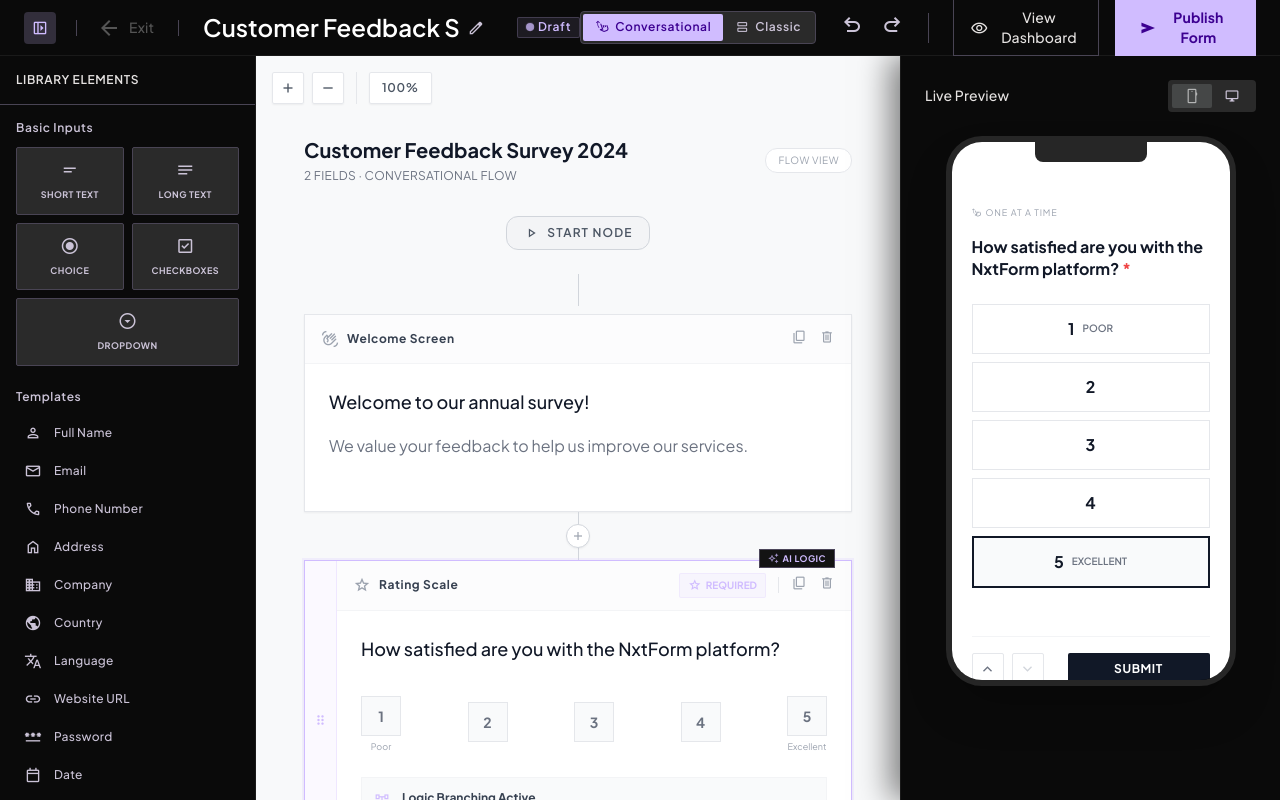
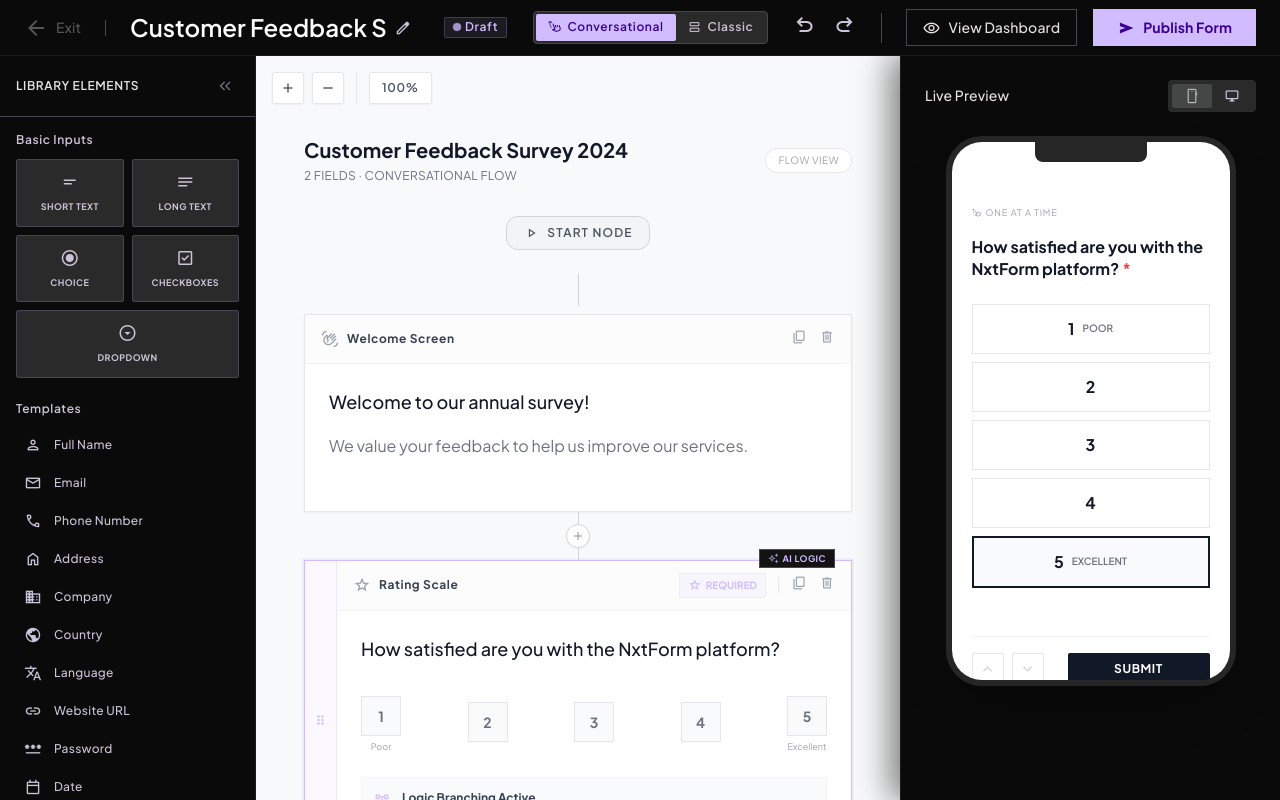
Before and after one commit to RavikantiAkshay/NxtForm, a React (Vite) app in the folder client/: page /workspace/edit in a window 1280 px wide. Built offline with nearby package versions, Linux system fonts and the light colour scheme; sample sign-in values are in the browser's storage.

Commit message:
fix(workspace): adjust library toggle placement and welcome button logic

```diff
--- a/client/src/pages/WorkspaceBuilder.jsx
+++ b/client/src/pages/WorkspaceBuilder.jsx
@@ -158,14 +158,6 @@ export default function WorkspaceBuilder() {
         <header className="h-14 border-b border-[#1a1a1a] flex items-center justify-between px-6 bg-[#0a0a0a] shrink-0 z-40">
           <div className="flex items-center gap-4">
             <button
-              onClick={() => setIsLibraryVisible(!isLibraryVisible)}
-              className={`w-8 h-8 flex items-center justify-center rounded-lg transition-colors ${isLibraryVisible ? 'bg-primary/20 text-primary' : 'text-on-surface-variant hover:text-white hover:bg-surface-container-high'}`}
-              title="Toggle Elements Library"
-            >
-              <span className="material-symbols-outlined text-[18px]">left_panel_open</span>
-            </button>
-            <div className="h-4 w-px bg-outline-variant mx-1"></div>
-            <button
               onClick={() => navigate('/workspace')}
               className="text-[#555] hover:text-white transition-colors flex items-center"
             >
@@ -236,18 +228,27 @@ export default function WorkspaceBuilder() {
         </header>
 
         {/* Builder Workspace Area */}
-        <div className="flex-1 flex overflow-hidden">
+        <div className="flex-1 flex overflow-hidden relative">
 
           {/* Left Side: Component Elements Library */}
-          <aside className={`${isLibraryVisible ? 'w-64 border-r border-[#1a1a1a] opacity-100' : 'w-0 opacity-0 overflow-hidden'} bg-[#0a0a0a] flex flex-col shrink-0 transition-all duration-300 ease-in-out`}>
-            <div className="p-4 border-b border-outline-variant whitespace-nowrap">
+          <aside className={`${isLibraryVisible ? 'w-64 border-r border-[#1a1a1a] opacity-100' : 'w-0 opacity-0'} bg-[#0a0a0a] flex flex-col shrink-0 transition-all duration-300 ease-in-out overflow-hidden`}>
+            <div className="p-4 border-b border-outline-variant whitespace-nowrap flex justify-between items-center">
+              <div>
                 <h2 className="font-label-sm text-label-sm text-on-surface uppercase tracking-wider text-xs">Library Elements</h2>
                 {formMode === 'classic' && (
                   <p className="text-[10px] text-primary mt-1 flex items-center gap-1">
                     <span className="material-symbols-outlined text-[10px]">info</span>
-                  Classic mode — all fields visible at once
+                    Classic mode — all fields visible
                   </p>
                 )}
+              </div>
+              <button
+                onClick={() => setIsLibraryVisible(false)}
+                className="w-7 h-7 flex items-center justify-center text-gray-500 hover:text-white hover:bg-gray-800 rounded-md transition-colors"
+                title="Hide Library"
+              >
+                <span className="material-symbols-outlined text-[18px]">keyboard_double_arrow_left</span>
+              </button>
             </div>
             <div className="flex-1 overflow-y-auto p-4 space-y-6 scrollbar-custom">
 
@@ -487,6 +488,17 @@ export default function WorkspaceBuilder() {
 
             </div>
           </aside>
+
+          {/* Floating Expand Tab when Library is Hidden */}
+          {!isLibraryVisible && (
+            <button
+              onClick={() => setIsLibraryVisible(true)}
+              className="absolute left-0 top-4 bg-[#131313] border border-[#1a1a1a] border-l-0 rounded-r-lg p-2 text-gray-400 hover:text-white hover:bg-gray-800 z-50 shadow-lg transition-colors group flex items-center"
+              title="Show Library Elements"
+            >
+              <span className="material-symbols-outlined text-[18px]">keyboard_double_arrow_right</span>
+            </button>
+          )}
 
           {/* Center Canvas (Light background workspace style as requested) */}
           <div className="flex-1 light-workspace bg-[#f8f9fa] relative overflow-hidden flex flex-col">
@@ -827,9 +839,18 @@ export default function WorkspaceBuilder() {
                       <span className="material-symbols-outlined text-primary text-[48px] mb-4">waving_hand</span>
                       <h2 className="text-xl font-bold tracking-tight text-gray-900 mb-3">{activeBlock.title}</h2>
                       <p className="text-xs text-gray-500 leading-relaxed mb-8">{activeBlock.description}</p>
-                      <button className="px-6 py-2 bg-gray-900 text-white font-label-md text-label-md w-full rounded-sm">
+                      {formMode === 'conversational' && (
+                        <button
+                          onClick={() => {
+                            if (blocks.length > 1) {
+                              setActiveBlockId(blocks[1].id);
+                            }
+                          }}
+                          className="px-6 py-2 bg-gray-900 text-white font-label-md text-label-md w-full rounded-sm"
+                        >
                           {activeBlock.buttonText || 'Start'}
                         </button>
+                      )}
                     </div>
                   )}
 
@@ -1240,15 +1261,18 @@ export default function WorkspaceBuilder() {
                   {formMode === 'conversational' ? (
                     (() => {
                       const currentIndex = blocks.findIndex(b => b.id === activeBlockId);
-                      const isFirst = currentIndex === 0;
+                      const isFirstBlock = currentIndex === 0;
+                      // Prevent returning to welcome screen if they already passed it
+                      const isFirstQuestionAfterWelcome = currentIndex === 1 && blocks[0].type === 'welcome';
+                      const disableUp = isFirstBlock || isFirstQuestionAfterWelcome;
                       const isLast = currentIndex === blocks.length - 1;
 
                       return (
                         <div className="flex gap-2 w-full">
                           <button
-                            disabled={isFirst}
-                            onClick={() => !isFirst && setActiveBlockId(blocks[currentIndex - 1].id)}
-                            className={`w-8 h-8 border border-gray-200 flex items-center justify-center rounded-sm transition-colors ${isFirst ? 'text-gray-300 cursor-not-allowed' : 'text-gray-500 hover:bg-gray-50'}`}
+                            disabled={disableUp}
+                            onClick={() => !disableUp && setActiveBlockId(blocks[currentIndex - 1].id)}
+                            className={`w-8 h-8 border border-gray-200 flex items-center justify-center rounded-sm transition-colors ${disableUp ? 'text-gray-300 cursor-not-allowed' : 'text-gray-500 hover:bg-gray-50'}`}
                           >
                             <span className="material-symbols-outlined text-[18px]">keyboard_arrow_up</span>
                           </button>
```
Lines whose indentation alone changed are shown as unchanged.
